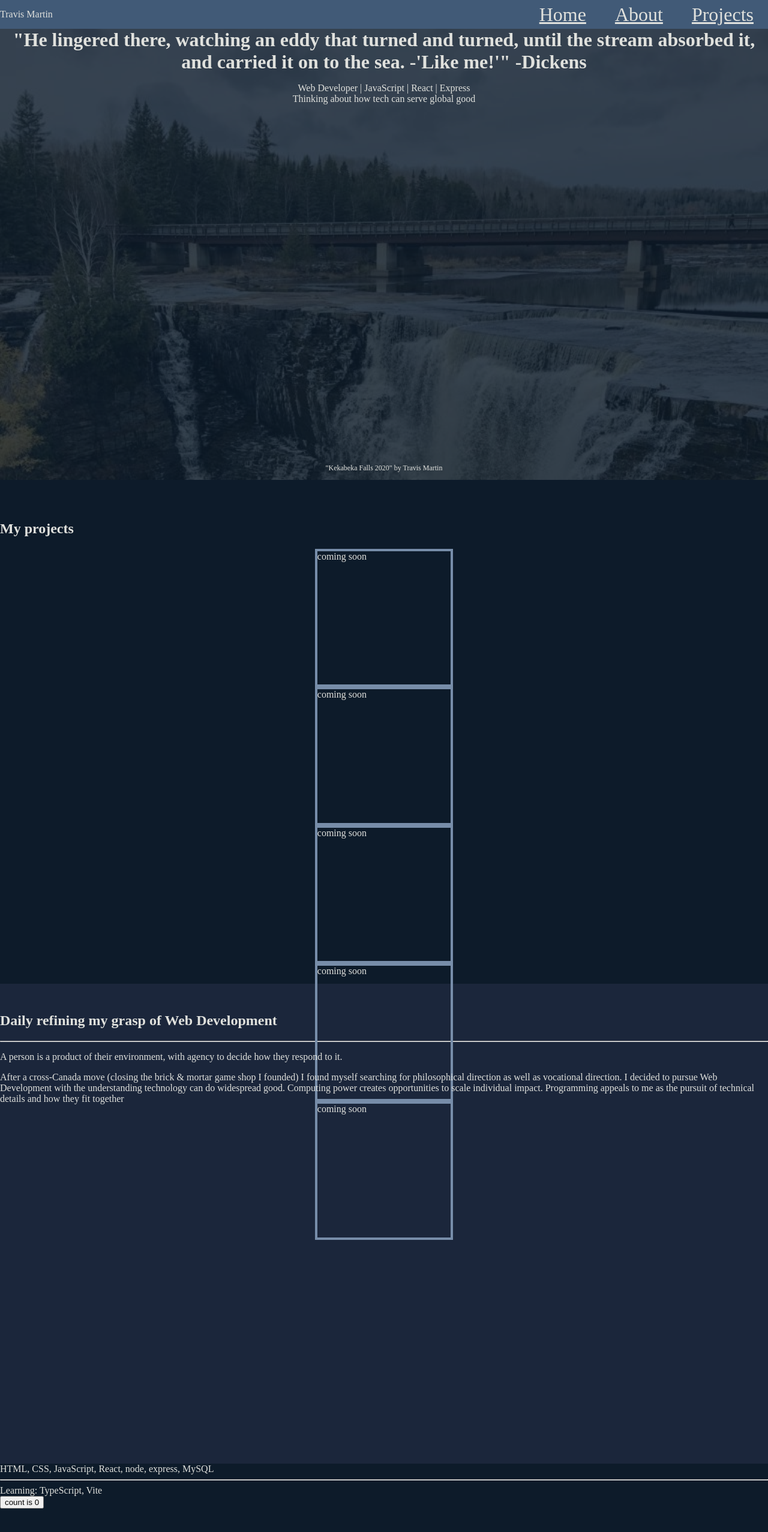
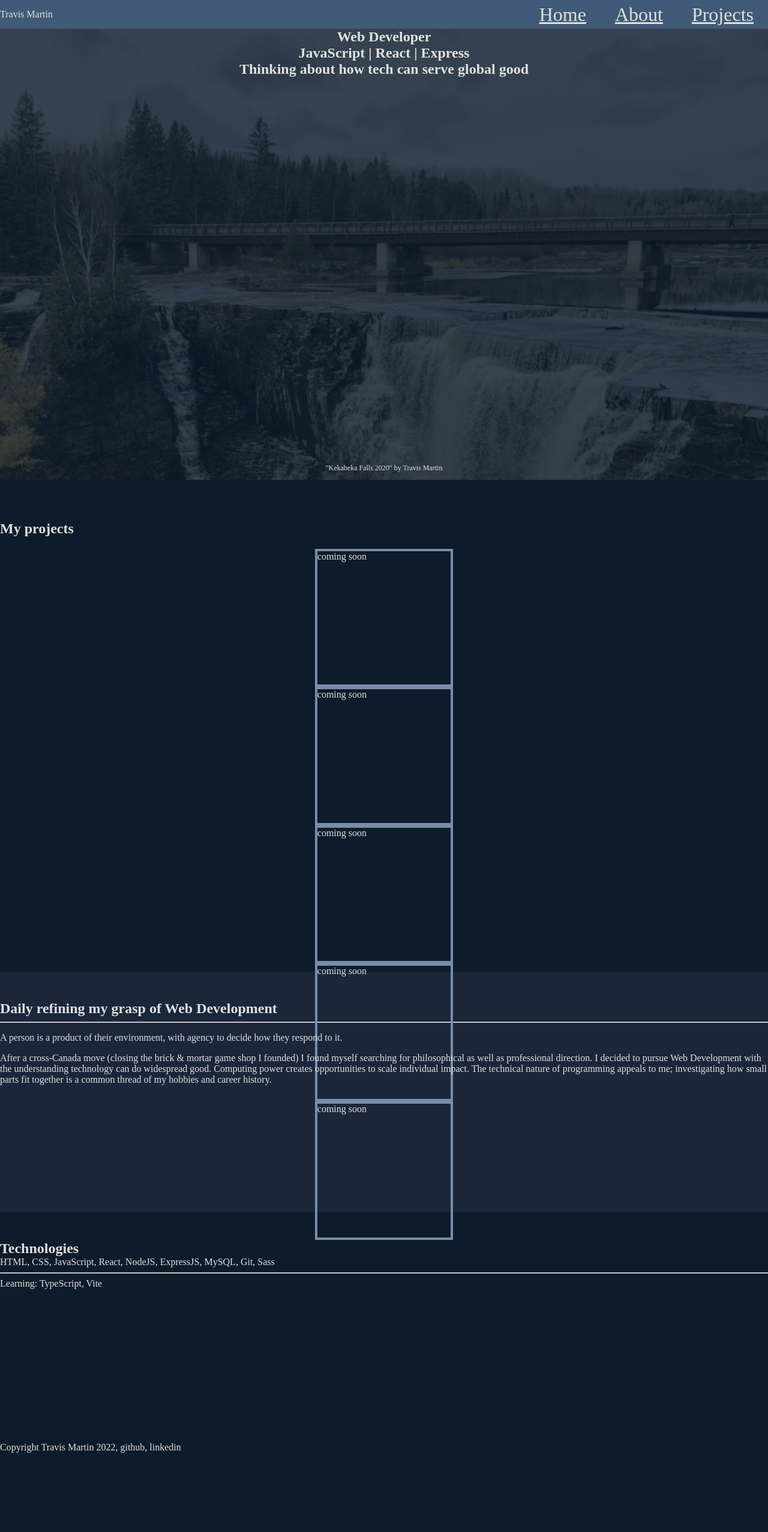
Before and after one commit to trvsm/travis-martin-portfolio, a React (Vite) app: page / in a window 1280 px wide. Shown: the top 2554 px of the page at 60% size. After the commit the page ends 2422 px from the top, so only its background shows below. Built offline with nearby package versions, Linux system fonts and the light colour scheme.

Commit message:
add about and technologies copy
<body>

Issue #

```diff
--- a/src/App.jsx
+++ b/src/App.jsx
@@ -9,24 +9,15 @@ import Projects from "./components/projects/Projects";
 import Technologies from "./components/technologies/Technologies";
 
 function App() {
-  const [count, setCount] = useState(0);
-
-  return (<>
+  return (
+    <>
       <Header />
       <Hero />
-      <Projects/>
-      <ElevatorBio/>
-      <Technologies/>
-
-    <div className="App">
-      <div className="card">
-        <button onClick={() => setCount((count) => count + 1)}>
-          count is {count}
-        </button>
-      </div>
-    </div>
-    <Footer/>
-  </>
+      <Projects />
+      <ElevatorBio />
+      <Technologies />
+      <Footer />
+    </>
   );
 }
 
--- a/src/App.scss
+++ b/src/App.scss
@@ -3,7 +3,6 @@
 .App{
   background-color: $primary-background;
   color: $primary-text;
-  min-height: 100vh;
 }
 /*
 Coolors palette
--- a/src/components/elevatorBio/ElevatorBio.jsx
+++ b/src/components/elevatorBio/ElevatorBio.jsx
@@ -3,10 +3,23 @@ import "./elevatorBio.scss";
 export default function ElevatorBio() {
   return (
     <div id="about" className="elevator__container">
-      <h2 className="elevator__title">Daily refining my grasp of Web Development</h2>
+      <h2 className="elevator__title">
+        Daily refining my grasp of Web Development
+      </h2>
       <hr />
-      <p className="elevator__context">A person is a product of their environment, with agency to decide how they respond to it.</p>
-      <p className="elevator__why">After a cross-Canada move &#40;closing the brick & mortar game shop I founded&#41; I found myself searching for philosophical direction as well as vocational direction.  I decided to pursue Web Development with the understanding technology can do widespread good.  Computing power creates opportunities to scale individual impact.  Programming appeals to me as the pursuit of technical details and how they fit together</p>
+      <p className="elevator__context">
+        A person is a product of their environment, with agency to decide how
+        they respond to it.
+      </p>
+      <p className="elevator__why">
+        After a cross-Canada move &#40;closing the brick & mortar game shop I
+        founded&#41; I found myself searching for philosophical as
+        well as professional direction. I decided to pursue Web Development with
+        the understanding technology can do widespread good. Computing power
+        creates opportunities to scale individual impact. The technical nature
+        of programming appeals to me; investigating how small parts fit together
+        is a common thread of my hobbies and career history.
+      </p>
     </div>
   );
 }
--- a/src/components/elevatorBio/elevatorBio.scss
+++ b/src/components/elevatorBio/elevatorBio.scss
@@ -3,8 +3,9 @@
 
 .elevator {
   &__container {
-    height: 100vh;
+    height: 50vh;
     background-color: $light-background;
   }
-  &__title{padding-top: 3rem;}
+  &__title{padding-top: 3rem;
+  @include mx.heading;}
 }
--- a/src/components/hero/Hero.jsx
+++ b/src/components/hero/Hero.jsx
@@ -4,15 +4,11 @@ export default function Hero() {
   return (
     <section className="hero">
       <div className="hero__top">
-
-      <h1 className="hero__title">
-        "He lingered there, watching an eddy that turned and turned, until the
-        stream absorbed it, and carried it on to the sea. -'Like me!'" -Dickens
-      </h1>
-      <p className="hero__text">
-        Web Developer | JavaScript | React | Express
-        <br/>Thinking about how tech can serve global good
-      </p>
+        <h1 className="hero__title">
+          Web Developer <br />JavaScript | React | Express
+          <br />
+          Thinking about how tech can serve global good
+        </h1>
       </div>
       <p className="hero__photo">"Kekabeka Falls 2020" by Travis Martin</p>
     </section>
--- a/src/components/technologies/Technologies.jsx
+++ b/src/components/technologies/Technologies.jsx
@@ -1,12 +1,12 @@
-import './technologies.scss';
+import "./technologies.scss";
 
-export default function Technologies(){
-
-    return(
-        <>
-        HTML, CSS, JavaScript, React, node, express, MySQL
-        <hr></hr>
-        Learning: TypeScript, Vite
-        </>
-    )
+export default function Technologies() {
+  return (
+    <div className="technologies__container">
+      <h2 className="technologies__title">Technologies</h2>
+      HTML, CSS, JavaScript, React, NodeJS, ExpressJS, MySQL, Git, Sass
+      <hr></hr>
+      Learning: TypeScript, Vite
+    </div>
+  );
 }
--- a/src/components/technologies/technologies.scss
+++ b/src/components/technologies/technologies.scss
@@ -1,2 +1,12 @@
 @use "../../styles/partials/colors" as *;
 @use "../../styles/partials/mixins" as mx;
+
+.technologies{
+    &__container{
+        height: 48vh;
+    }
+    &__title{
+        @include mx.heading;
+        padding-top: 3rem;
+    }
+}
--- a/src/styles/partials/_mixins.scss
+++ b/src/styles/partials/_mixins.scss
@@ -1,6 +1,6 @@
 @use './colors' as *;
 @mixin heading{
-  font-size: 2rem;
+  font-size: 1.5rem;
   font-weight: 700;
   color: $primary-text;
   margin: 0;
```
